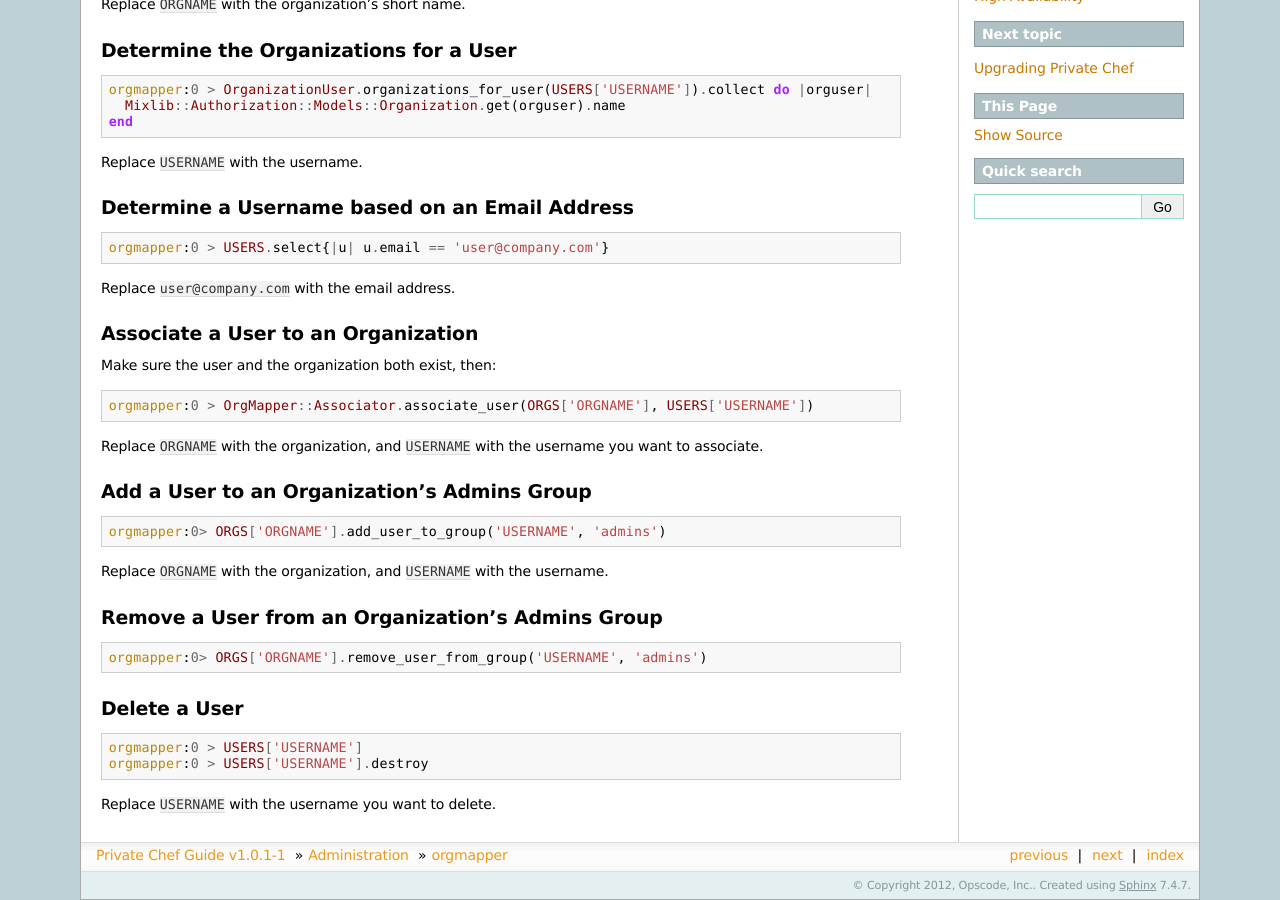
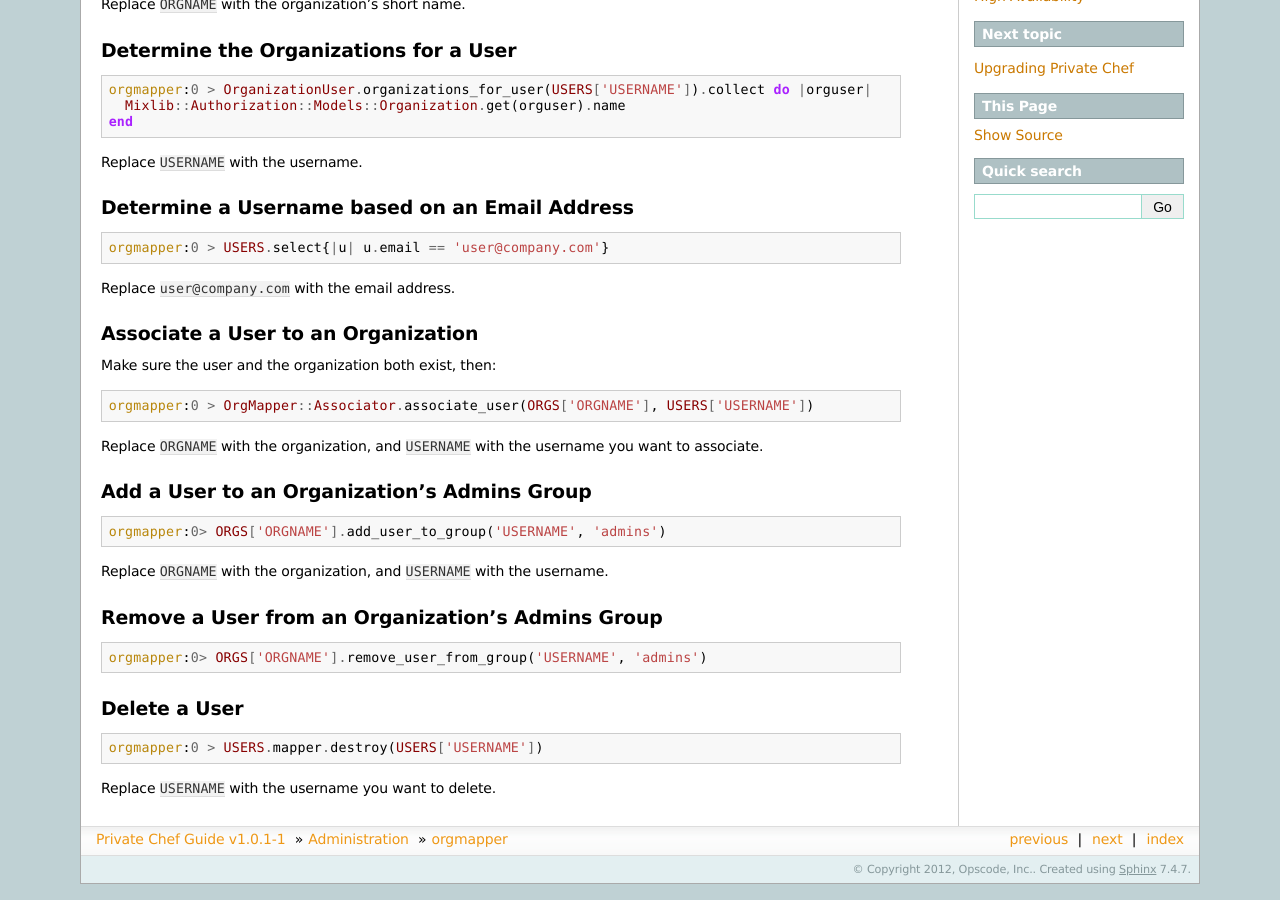
Before and after one commit to chef-boneyard/private-chef-administration, a Sphinx documentation site: the page built from source/administration/org_mapper.rst, in a window 1280 px wide and 900 px high, scrolled down 636 px. Built offline with Sphinx 7.4.7, drawn with Linux system fonts in a browser that asks for light colours.

Commit message:
Updating for accurate delete

```diff
--- a/source/administration/org_mapper.rst
+++ b/source/administration/org_mapper.rst
@@ -93,7 +93,6 @@
 
 .. code-block:: ruby
 
-  orgmapper:0 > USERS['USERNAME']
-  orgmapper:0 > USERS['USERNAME'].destroy
+  orgmapper:0 > USERS.mapper.destroy(USERS['USERNAME'])
 
 Replace ``USERNAME`` with the username you want to delete.
```
